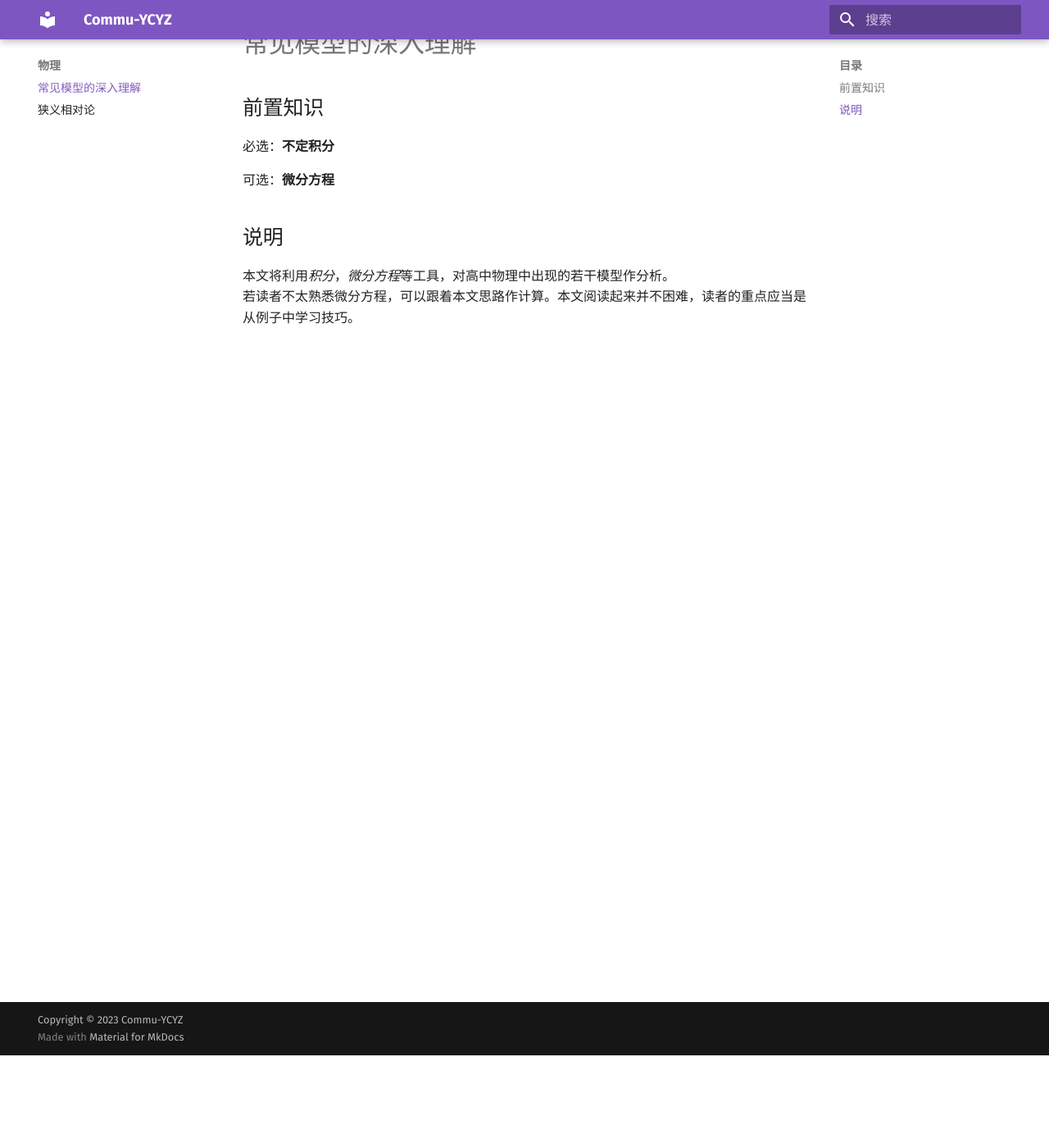
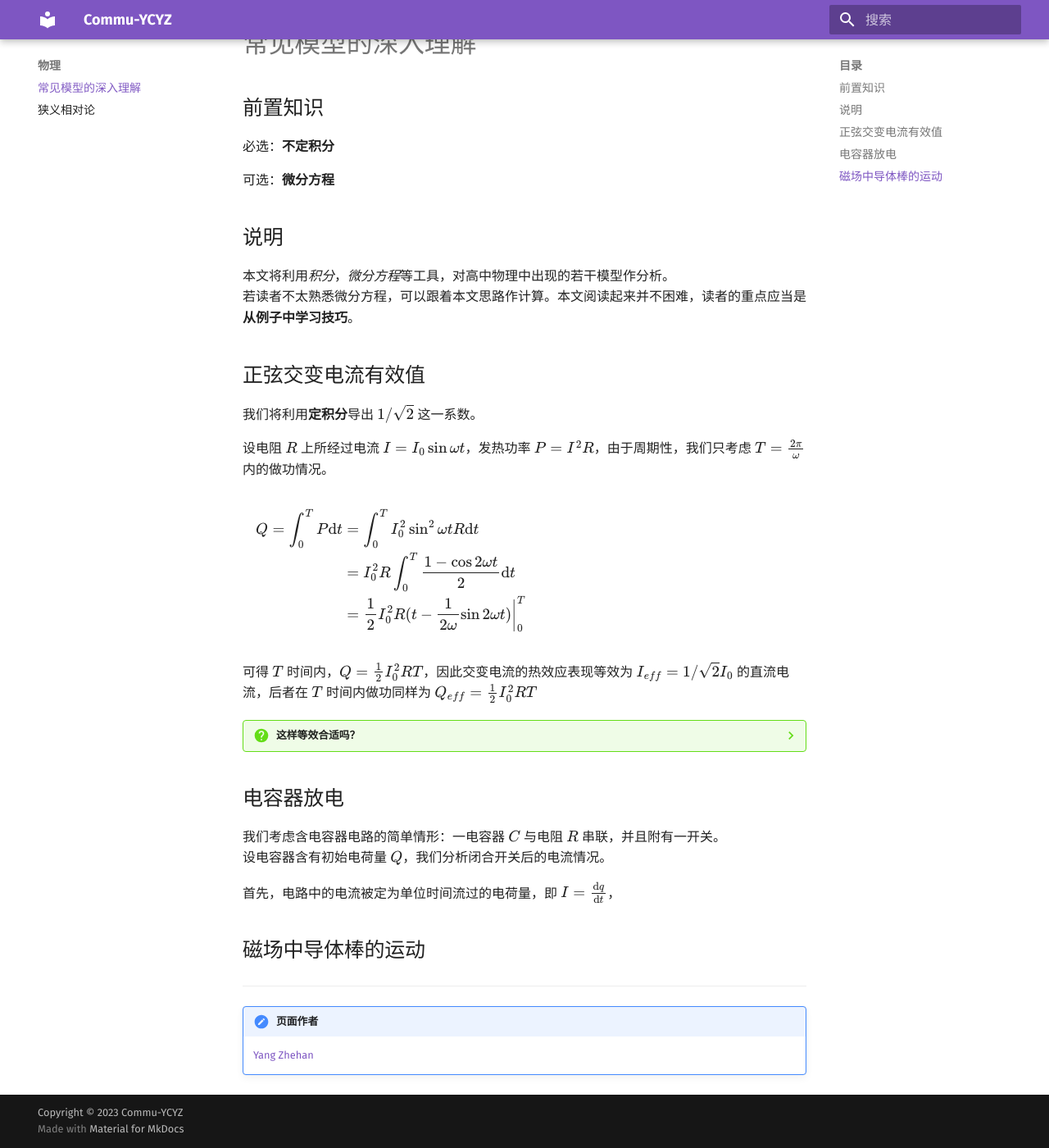
Before and after one commit to Commu-YCYZ/Commu-YCYZ, an MkDocs documentation site: the page built from docs/physics/deeper_understanding_on_regular_models.md, in a window 1280 px wide and 1400 px high, scrolled down 113 px. Shown: the whole window at 82% size. Built offline with MkDocs 1.6.1 and Material for MkDocs 9.7.7, drawn with Linux system fonts in a browser that asks for light colours; formulas are drawn with MathJax 3.

Commit message:
feat: 增加页面作者前的分割线

```diff
--- a/docs/physics/deeper_understanding_on_regular_models.md
+++ b/docs/physics/deeper_understanding_on_regular_models.md
@@ -7,4 +7,35 @@
 ## 说明
 
 本文将利用*积分*，*微分方程*等工具，对高中物理中出现的若干模型作分析。
-若读者不太熟悉微分方程，可以跟着本文思路作计算。本文阅读起来并不困难，读者的重点应当是从例子中学习技巧。
+若读者不太熟悉微分方程，可以跟着本文思路作计算。本文阅读起来并不困难，读者的重点应当是**从例子中学习技巧**。
+
+## 正弦交变电流有效值
+
+我们将利用**定积分**导出 $1/\sqrt{2}$ 这一系数。
+
+设电阻 $R$ 上所经过电流 $I=I_0\sin \omega t$，发热功率 $P=I^2R$，由于周期性，我们只考虑 $T=\frac{2\pi}{\omega}$ 内的做功情况。
+
+$$\begin{aligned}
+Q=\int_0^TP\mathrm{d}t&=\int_0^TI_0^2\sin^2\omega t R \mathrm{d}t\\
+&=I_0^2R\int_0^T\frac{1-\cos 2\omega t}{2}\mathrm{d}t\\
+&=\frac{1}{2}I_0^2R(t-\frac{1}{2\omega}\sin 2\omega t)\bigg|_0^T\end{aligned}$$
+
+可得 $T$ 时间内，$Q=\frac{1}{2}I_0^2RT$，因此交变电流的热效应表现等效为 $I_{eff}=1/\sqrt{2}I_0$ 的直流电流，后者在 $T$ 时间内做功同样为 $Q_{eff}=\frac{1}{2}I_0^2RT$
+
+??? question "这样等效合适吗？"
+    同学们或许会好奇，假若做功时间不是周期的整数倍，等效电流是否还适用？
+
+    对此，应用等效电流所引起的误差值不超过一个周期内电流所做的功，以 50Hz 交流电为例，假设我们计算的是 1 分钟内电流做功多少，那么误差最多为 $\frac{1}{50}\cdot \frac{1}{60}= 0.033\%$，完全可以忽略。
+
+## 电容器放电
+
+我们考虑含电容器电路的简单情形：一电容器 $C$ 与电阻 $R$ 串联，并且附有一开关。
+设电容器含有初始电荷量 $Q$，我们分析闭合开关后的电流情况。
+
+首先，电路中的电流被定为单位时间流过的电荷量，即 $I=\frac{\mathrm{d}q}{\mathrm{d}t}$，
+
+## 磁场中导体棒的运动
+
+---
+!!! summary "页面作者"
+    [Yang Zhehan](mailto:yangzheh22@mails.tsinghua.edu.cn)
```
Also changed, not shown: docs/math/basic_calculus.md (+7 -1 lines), docs/math/determinant.md (+1 -1 lines).
